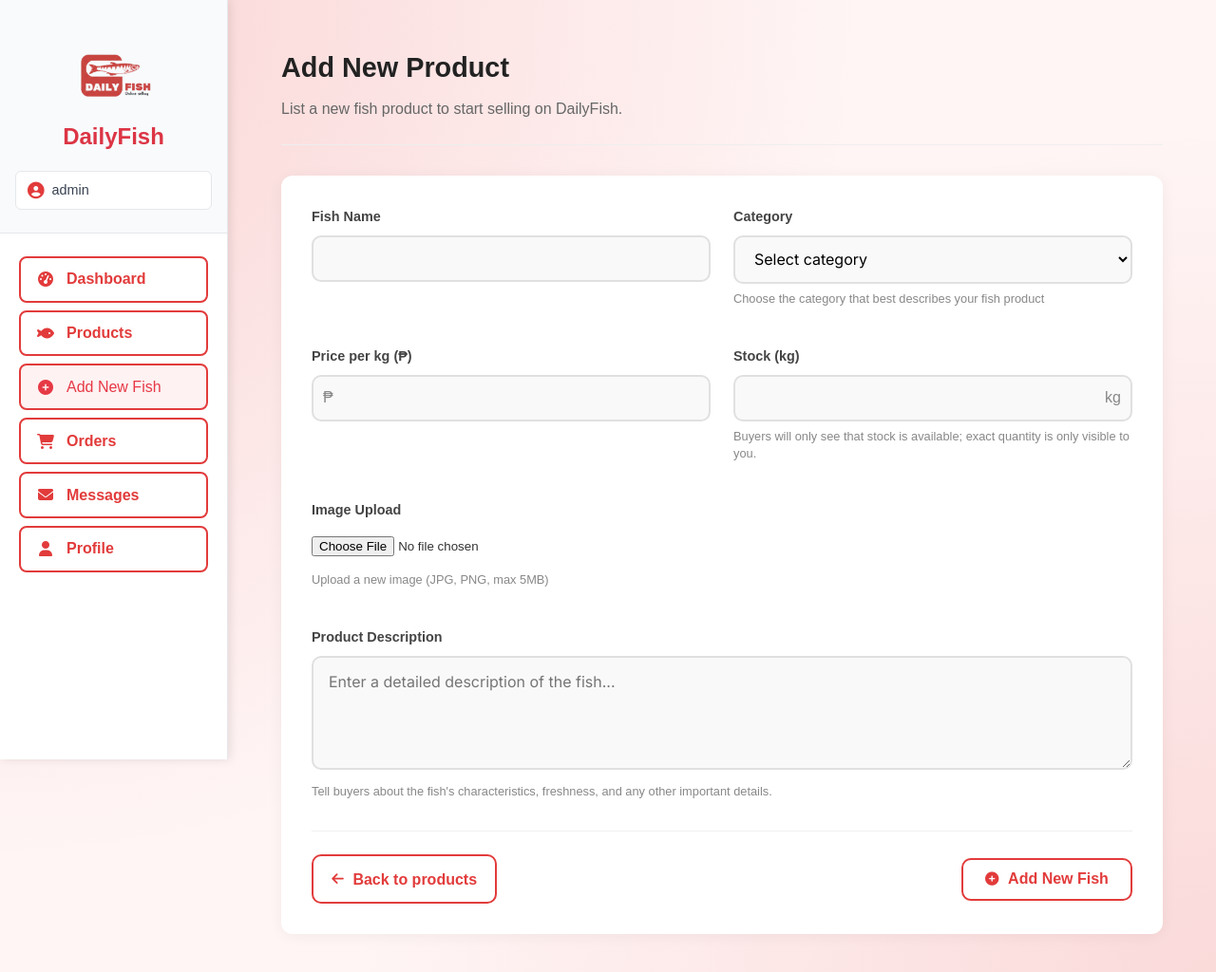
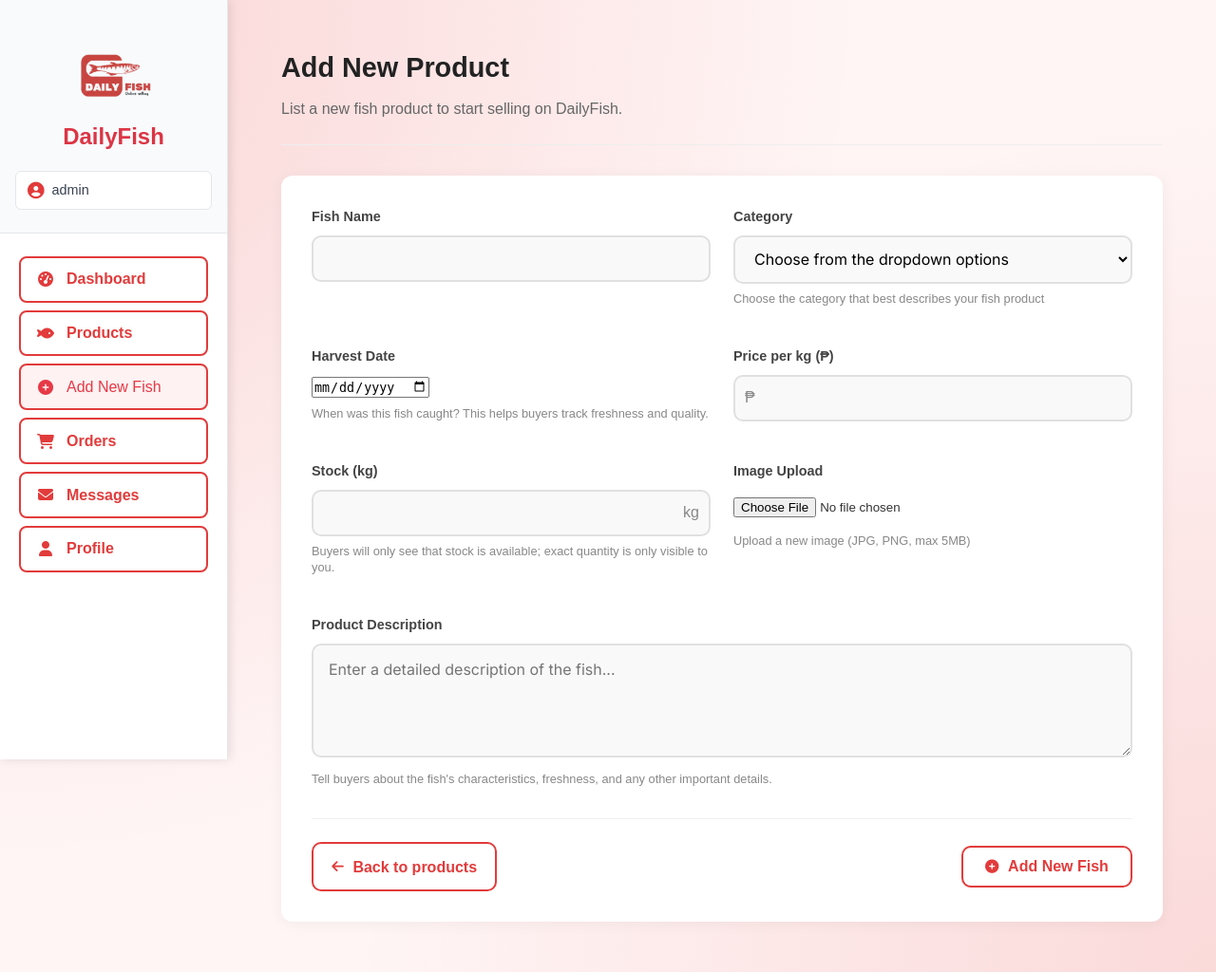
Before and after one commit to jvybatuto-coder/daily-fish, a Django app: page /seller/products/new/ in a window 1280 px wide. Shown: the top 1024 px of the page at 95% size. Run offline with Django 5.2, Linux system fonts and the light colour scheme; a user stored in the database is signed in; data comes from the database, SQL or seed files in the repository.

Commit message:
Add harvest date field for fish quality tracking
- Add harvest_date field to Fish model for quality tracking
- Implement date picker in seller product form with validation
- Add client-side and server-side harvest date validation
- Prevent future dates and ensure valid date format
- Update both create and edit product views to handle harvest date
- Help buyers track freshness and sellers manage inventory quality
- Required field: Fish Name, Category, Harvest Date, Price, Stock

```diff
--- a/myproject/myapp/models.py
+++ b/myproject/myapp/models.py
@@ -22,6 +22,7 @@ class Fish(models.Model):
     seller = models.ForeignKey(User, on_delete=models.CASCADE, related_name='fish_products', null=True, blank=True)
     price_per_kg = models.DecimalField(max_digits=10, decimal_places=2, validators=[MinValueValidator(Decimal('0.01'))])
     stock_kg = models.DecimalField(max_digits=10, decimal_places=2, validators=[MinValueValidator(Decimal('0.00'))])
+    harvest_date = models.DateField(help_text="When the fish was caught")
     image = models.ImageField(upload_to='fish_images/', blank=True, null=True)
     image_url = models.URLField(blank=True, help_text="External image URL if no local image")
     is_available = models.BooleanField(default=True)
--- a/myproject/myapp/views.py
+++ b/myproject/myapp/views.py
@@ -1446,10 +1446,11 @@ def seller_product_create(request):
         category_id = request.POST.get('category')
         price_raw = (request.POST.get('price_per_kg') or '').strip()
         stock_raw = (request.POST.get('stock_kg') or '').strip()
+        harvest_date_raw = (request.POST.get('harvest_date') or '').strip()
         image = request.FILES.get('image')
         image_url = (request.POST.get('image_url') or '').strip()
 
-        if not name or not category_id or not price_raw or not stock_raw:
+        if not name or not category_id or not price_raw or not stock_raw or not harvest_date_raw:
             messages.error(request, 'Please fill in all required fields for the new fish.')
             return render(
                 request,
@@ -1458,11 +1459,20 @@ def seller_product_create(request):
             )
 
         try:
-            # Validate category
+            # Validate category - only allow specific category names
+            allowed_category_names = ['Saltwater Fish', 'Shellfish', 'Freshwater Fish']
             try:
-                category = FishCategory.objects.get(id=category_id)
+                category_name = category_id.strip()  # category_id now contains the name
+                if category_name not in allowed_category_names:
+                    messages.error(request, 'Please choose from the dropdown options.')
+                    return render(
+                        request,
+                        'seller/product_form.html',
+                        {'categories': categories, 'mode': 'create', 'seller_name': request.user.username},
+                    )
+                category = FishCategory.objects.get(name=category_name)
             except FishCategory.DoesNotExist:
-                messages.error(request, 'Please select a valid category.')
+                messages.error(request, 'Please choose from the dropdown options.')
                 return render(
                     request,
                     'seller/product_form.html',
@@ -1505,6 +1515,27 @@ def seller_product_create(request):
                     {'categories': categories, 'mode': 'create', 'seller_name': request.user.username},
                 )
 
+            # Validate harvest date
+            try:
+                from datetime import datetime
+                harvest_date = datetime.strptime(harvest_date_raw, '%Y-%m-%d').date()
+                # Check if date is not in the future
+                from datetime import date
+                if harvest_date > date.today():
+                    messages.error(request, 'Harvest date cannot be in the future.')
+                    return render(
+                        request,
+                        'seller/product_form.html',
+                        {'categories': categories, 'mode': 'create', 'seller_name': request.user.username},
+                    )
+            except ValueError:
+                messages.error(request, 'Please enter a valid harvest date.')
+                return render(
+                    request,
+                    'seller/product_form.html',
+                    {'categories': categories, 'mode': 'create', 'seller_name': request.user.username},
+                )
+
         except Exception as e:
             messages.error(request, f'An error occurred: {str(e)}')
             return render(
@@ -1520,6 +1551,7 @@ def seller_product_create(request):
             seller=request.user,
             price_per_kg=price,
             stock_kg=stock,
+            harvest_date=harvest_date,
             is_available=True,
         )
 
@@ -1558,19 +1590,25 @@ def seller_product_edit(request, fish_id):
         category_id = request.POST.get('category')
         price_raw = (request.POST.get('price_per_kg') or '').strip()
         stock_raw = (request.POST.get('stock_kg') or '').strip()
+        harvest_date_raw = (request.POST.get('harvest_date') or '').strip()
         image = request.FILES.get('image')
         image_url = (request.POST.get('image_url') or '').strip()
 
-        if not name or not category_id or not price_raw or not stock_raw:
+        if not name or not category_id or not price_raw or not stock_raw or not harvest_date_raw:
             messages.error(request, 'Please fill in all required fields for the fish.')
             return render(request, 'seller/product_form.html', context)
 
         try:
-            # Validate category
+            # Validate category - only allow specific category names
+            allowed_category_names = ['Saltwater Fish', 'Shellfish', 'Freshwater Fish']
             try:
-                category = FishCategory.objects.get(id=category_id)
+                category_name = category_id.strip()  # category_id now contains the name
+                if category_name not in allowed_category_names:
+                    messages.error(request, 'Please choose from the dropdown options.')
+                    return render(request, 'seller/product_form.html', context)
+                category = FishCategory.objects.get(name=category_name)
             except FishCategory.DoesNotExist:
-                messages.error(request, 'Please select a valid category.')
+                messages.error(request, 'Please choose from the dropdown options.')
                 return render(request, 'seller/product_form.html', context)
 
             # Validate price
@@ -1593,6 +1631,19 @@ def seller_product_edit(request, fish_id):
                 messages.error(request, 'Please enter a valid stock number.')
                 return render(request, 'seller/product_form.html', context)
 
+            # Validate harvest date
+            try:
+                from datetime import datetime
+                harvest_date = datetime.strptime(harvest_date_raw, '%Y-%m-%d').date()
+                # Check if date is not in the future
+                from datetime import date
+                if harvest_date > date.today():
+                    messages.error(request, 'Harvest date cannot be in the future.')
+                    return render(request, 'seller/product_form.html', context)
+            except ValueError:
+                messages.error(request, 'Please enter a valid harvest date.')
+                return render(request, 'seller/product_form.html', context)
+
         except Exception as e:
             messages.error(request, f'An error occurred: {str(e)}')
             return render(request, 'seller/product_form.html', context)
@@ -1603,6 +1654,7 @@ def seller_product_edit(request, fish_id):
         fish.category = category
         fish.price_per_kg = price
         fish.stock_kg = stock
+        fish.harvest_date = harvest_date
 
         if image:
             fish.image = image
--- a/myproject/templates/seller/product_form.html
+++ b/myproject/templates/seller/product_form.html
@@ -485,12 +485,18 @@
                     <div class="form-group">
                         <label for="category">Category</label>
                         <select id="category" name="category" required>
-                            <option value="">Select category</option>
-                            {% for category in categories %}
-                                <option value="{{ category.id }}" {% if fish.category.id == category.id %}selected{% endif %}>{{ category.name }}</option>
-                            {% endfor %}
+                            <option value="">Choose from the dropdown options</option>
+                            <option value="Saltwater Fish" {% if fish.category.name == 'Saltwater Fish' %}selected{% endif %}>Saltwater Fish</option>
+                            <option value="Shellfish" {% if fish.category.name == 'Shellfish' %}selected{% endif %}>Shellfish</option>
+                            <option value="Freshwater Fish" {% if fish.category.name == 'Freshwater Fish' %}selected{% endif %}>Freshwater Fish</option>
                         </select>
                         <p class="field-help">Choose the category that best describes your fish product</p>
+                    </div>
+
+                    <div class="form-group">
+                        <label for="harvest_date">Harvest Date</label>
+                        <input type="date" id="harvest_date" name="harvest_date" value="{{ fish.harvest_date|default:''|date:'Y-m-d' }}" required>
+                        <p class="field-help">When was this fish caught? This helps buyers track freshness and quality.</p>
                     </div>
 
                     <div class="form-group">
@@ -597,13 +603,14 @@
                     // Basic client-side validation
                     const name = document.getElementById('name').value.trim();
                     const category = document.getElementById('category').value;
+                    const harvestDate = document.getElementById('harvest_date').value;
                     const price = document.getElementById('price_per_kg').value.trim();
                     const stock = document.getElementById('stock_kg').value.trim();
 
                     // Validate required fields
-                    if (!name || !category || !price || !stock) {
+                    if (!name || !category || !harvestDate || !price || !stock) {
                         e.preventDefault();
-                        alert('Please fill in all required fields: Fish Name, Category, Price, and Stock.');
+                        alert('Please fill in all required fields: Fish Name, Category, Harvest Date, Price, and Stock.');
                         return false;
                     }
 
@@ -623,6 +630,16 @@
                         return false;
                     }
 
+                    // Validate harvest date
+                    const selectedDate = new Date(harvestDate);
+                    const today = new Date();
+                    today.setHours(0, 0, 0, 0); // Set to start of day for fair comparison
+                    if (isNaN(selectedDate.getTime()) || selectedDate > today) {
+                        e.preventDefault();
+                        alert('Harvest date cannot be in the future.');
+                        return false;
+                    }
+
                     return true;
                 });
             }
```
